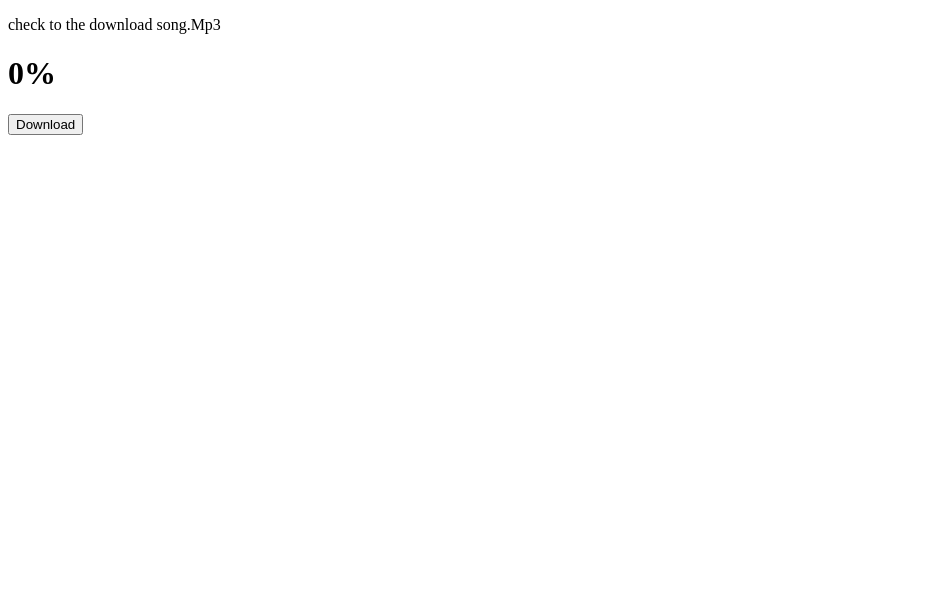
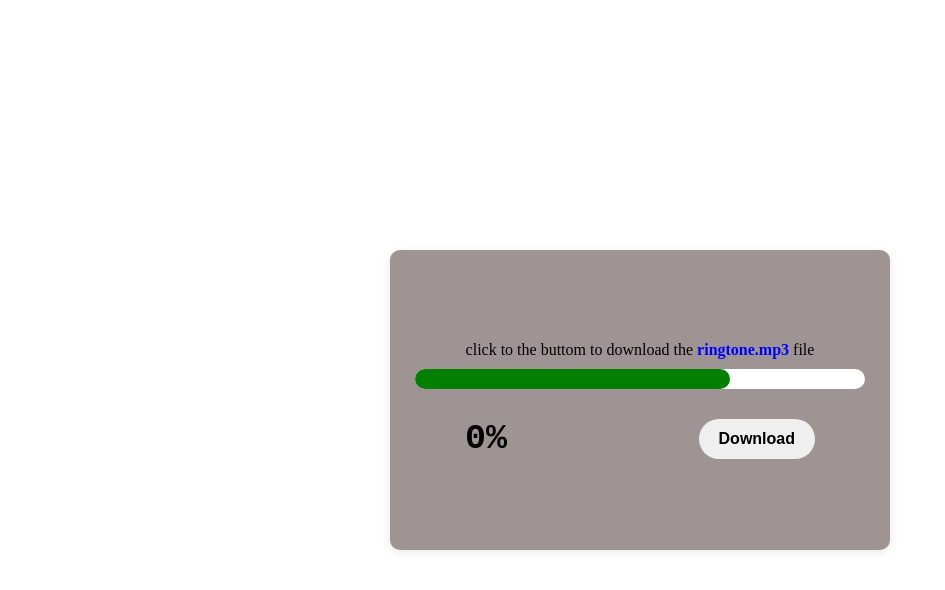
Before and after one commit to abhaybawne070-byte/cohort---DOM, a plain HTML site: page index.html in a window 1280 px wide. Shown: the whole page, without its empty margins (0-945 px from the left). Drawn offline with Linux system fonts and the light colour scheme.

Commit message:
Added css and js

```diff
--- a/index.html
+++ b/index.html
@@ -8,13 +8,17 @@
 </head>
 <body>
     <main>
-        <div id="first">
-        <p>check to the download <source>song.Mp3</source></p>
-        <div class="loader"></div>
+     <div class="content">
+        <p>click to the buttom to download the <span>ringtone.mp3</span> file</p>
+        <div class="outer">
+            <div class="inner"></div>
         </div>
+     </div>
 
-        <h1>0%</h1>
-        <button id="btn">Download</button>
+     <div class="button">
+        <h2>0%</h2>
+        <button>Download</button>
+     </div>
 
     </main>
     <script src="style.js"></script>
--- a/style.css
+++ b/style.css
@@ -0,0 +1,77 @@
+*{
+    margin: 0;
+    padding: 0;
+    box-sizing: border-box;
+}
+html, body{
+    height: 100%;
+    width: 100%;
+    background-color: rgb(255, 255, 255);
+}
+body{
+    display: flex;
+    justify-content: center;
+    align-items: center;
+}
+main{
+    height: 300px;
+    width: 500px;
+    display: flex;
+    justify-content: center;
+    align-items: center;
+    background-color: rgb(158, 148, 148);
+    flex-direction: column;
+    border-radius: 10px;
+    box-shadow: 0 2px 10px rgba(0,0,0,0.1);
+
+}
+.content p{
+    text-align: center;
+    font-size:16px;
+    font-weight: 100;
+    margin-bottom: 10px;
+}
+.content p span{
+    font-weight: 600;
+    color: #0000ff;
+}
+.content{
+    width: 450px;
+    background-color: rgb(158, 148, 148);
+
+}
+.outer{
+    width: 100%;
+    height: 20px;
+    border-radius: 50px;
+    background-color: rgb(255, 255, 255);
+
+}
+.inner{
+    width: 70%;
+    height: 100%;
+    background-color: green;
+    border-radius: 50px;
+}
+.button{
+    display: flex;
+    justify-content: space-between;
+    width: 350px;
+    margin-top: 30px;
+}
+button{
+    padding: 10px 20px;
+    border: none;
+    border-radius: 30px;
+    font-size: 16px;
+    cursor: pointer;
+    font-weight: 700;
+}
+.button h2{
+    font-size: 35px;
+    font-family: monospace;
+}
+button:active{
+    scale: 0.95;
+    background-color: transparent;
+}
--- a/style.js
+++ b/style.js
@@ -0,0 +1 @@
+var btn=document.querySelector(".button");
```
